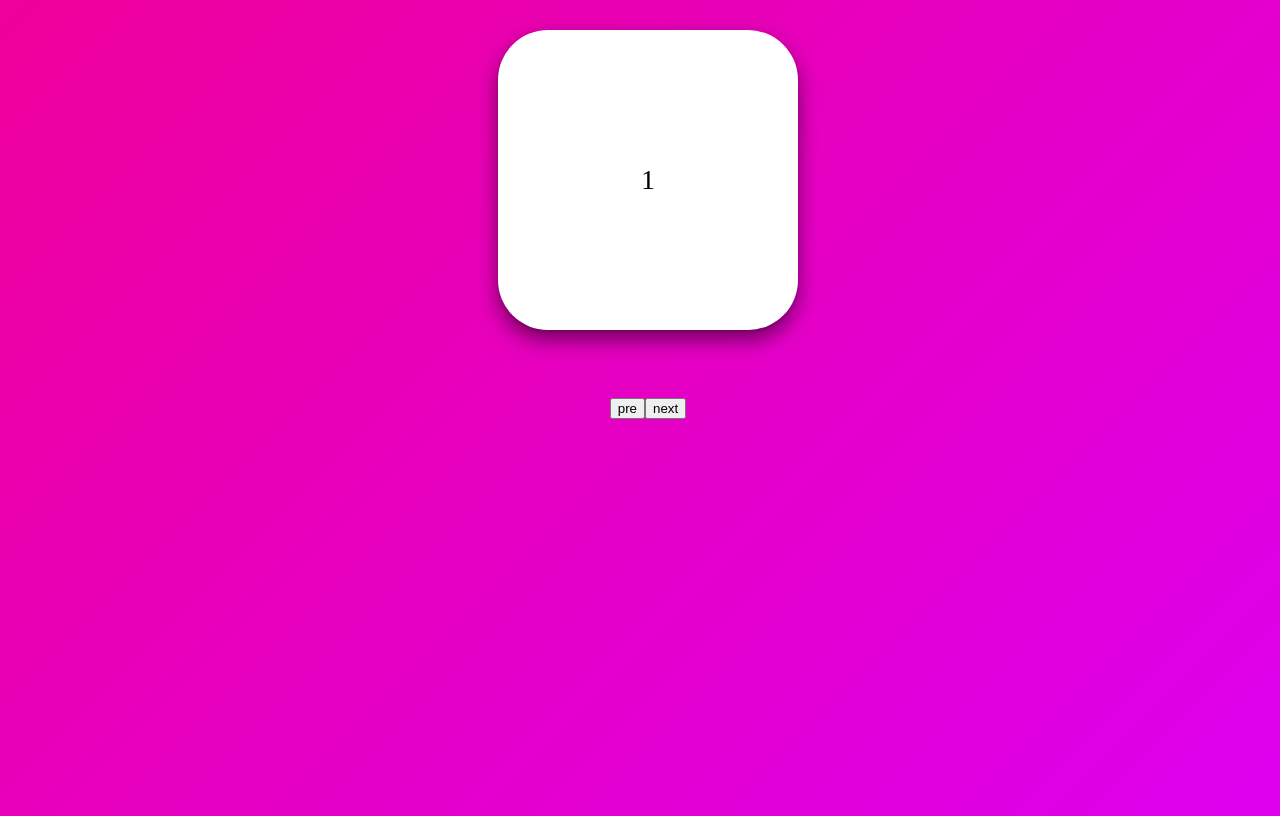
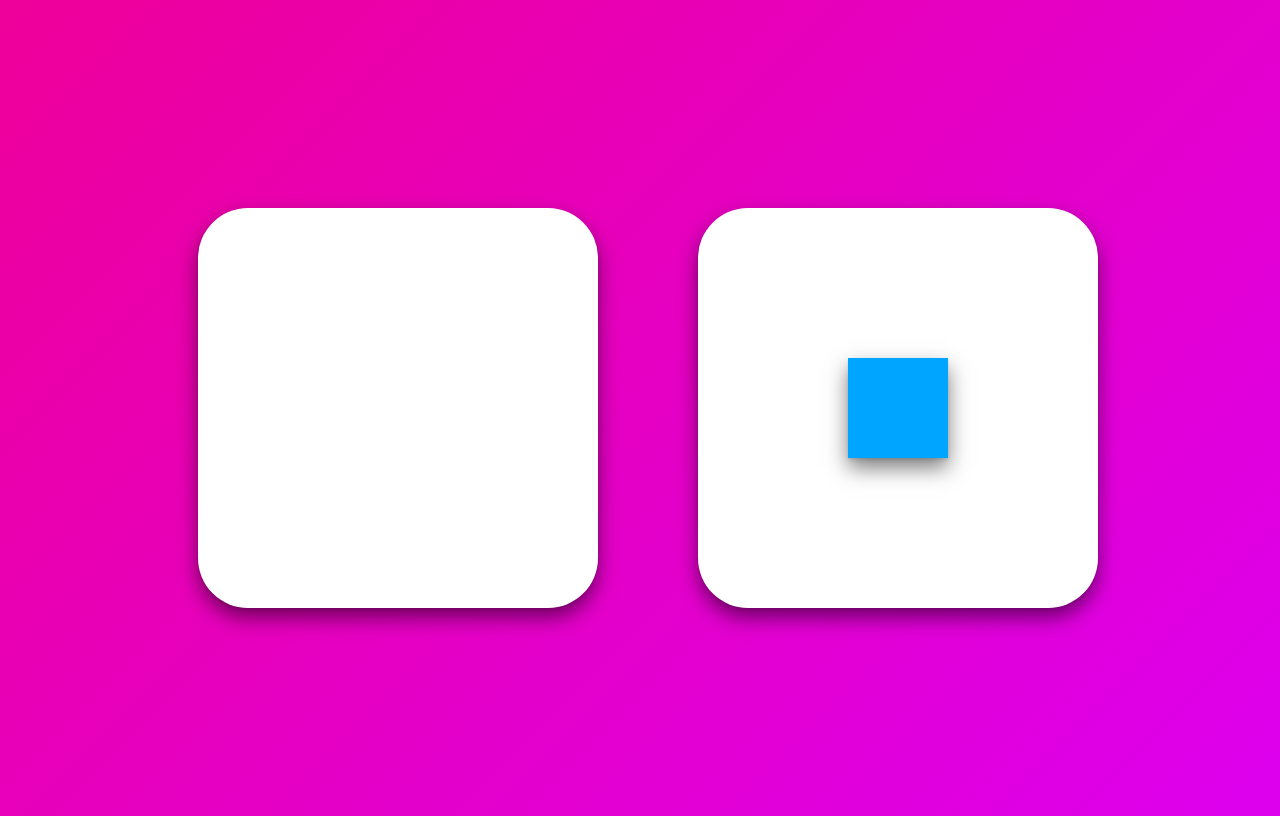
Before and after one commit to kangkyeongseo/framer-motion, a React (Create React App) app: page / in a window 1280 px wide. Built offline with nearby package versions, Linux system fonts and the light colour scheme.

Commit message:
feat: framer motion layout

```diff
--- a/src/App.js
+++ b/src/App.js
@@ -8,72 +8,41 @@ const Wrapper = styled(motion.div)`
   display: flex;
   justify-content: center;
   align-items: center;
+  gap: 100px;
 `;
 
 const Box = styled(motion.div)`
-  width: 300px;
-  height: 300px;
-  position: absolute;
-  top: 30px;
+  width: 400px;
+  height: 400px;
   display: flex;
   justify-content: center;
   align-items: center;
-  font-size: 28px;
   border-radius: 50px;
   background-color: rgba(255, 255, 255, 1);
   box-shadow: 0 2px 3px rgba(0, 0, 0, 0.1), 0 10px 20px rgba(0, 0, 0, 0.5);
 `;
 
-const boxVariants = {
-  entry: (isBack) => ({
-    opacity: 0,
-    scale: 0,
-    x: isBack ? -300 : 300,
-    rotateZ: isBack ? -10 : 10,
-  }),
-  center: {
-    opacity: 1,
-    scale: 1,
-    x: 0,
-    rotateZ: 0,
-    transition: { duration: 0.3 },
-  },
-  exit: (isBack) => ({
-    opacity: 0,
-    scale: 0,
-    x: isBack ? 300 : -300,
-    rotateZ: isBack ? 10 : -10,
-    transition: { duration: 0.3 },
-  }),
-};
+const Circle = styled(motion.div)`
+  width: 100px;
+  height: 100px;
+
+  background-color: #00a5ff;
+  box-shadow: 0 2px 3px rgba(0, 0, 0, 0.1), 0 10px 20px rgba(0, 0, 0, 0.5);
+`;
 
 function App() {
-  const [visible, setVisible] = useState(1);
-  const [isBack, setIsBack] = useState(false);
-  const nextVisible = () => {
-    setVisible((prev) => (prev === 10 ? 10 : prev + 1));
-    setIsBack(false);
-  };
-  const preVisible = () => {
-    setVisible((prev) => (prev === 1 ? 1 : prev - 1));
-    setIsBack(true);
-  };
+  const [isClicked, setIsClicked] = useState(false);
+  const toggleClick = () => setIsClicked((prev) => !prev);
   return (
-    <Wrapper>
-      <AnimatePresence mode="wait" custom={isBack}>
-        <Box
-          key={visible}
-          custom={isBack}
-          variants={boxVariants}
-          initial="entry"
-          animate="center"
-          exit="exit"
-        >
-          {visible}
-        </Box>
-      </AnimatePresence>
-      <button onClick={preVisible}>pre</button>
-      <button onClick={nextVisible}>next</button>
+    <Wrapper onClick={toggleClick}>
+      <Box>
+        {isClicked && (
+          <Circle layoutId="circle" style={{ borderRadius: "50%", scale: 2 }} />
+        )}
+      </Box>
+      <Box>
+        {!isClicked && <Circle layoutId="circle" style={{ borderRadius: 0 }} />}
+      </Box>
     </Wrapper>
   );
 }
```
